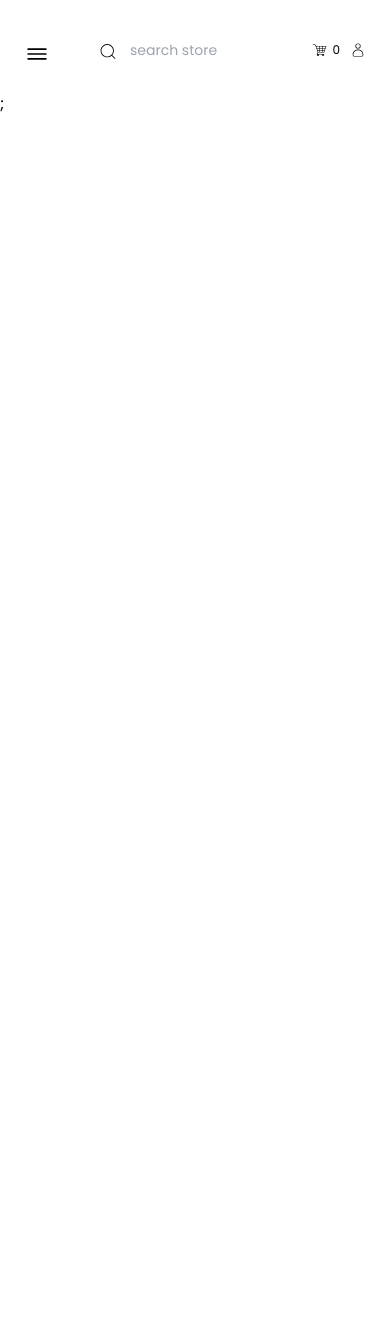
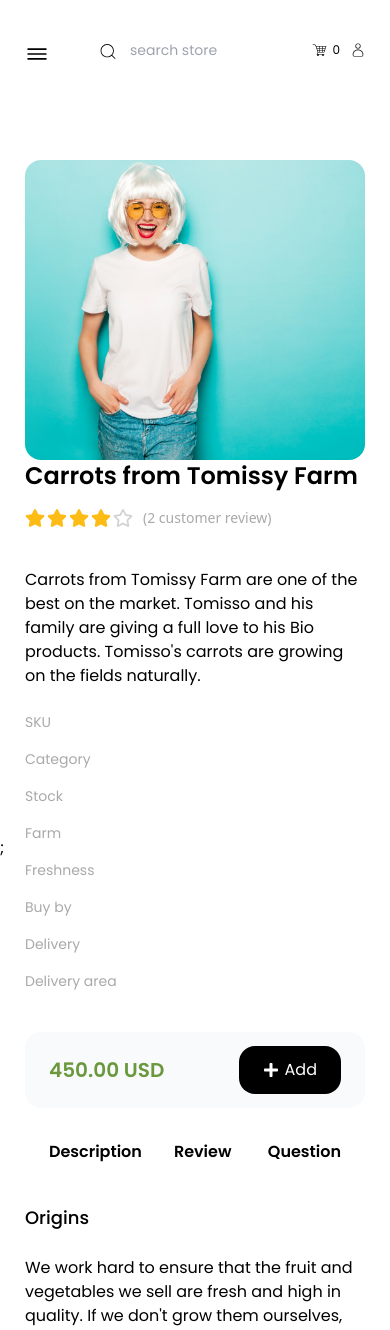
Before and after one commit to Mikwuegbu/eCommerce_desktopUi, a React (Vite) app: page /products/accessories/1 in a window 390 px wide. Shown: the top 1330 px of the page. Before the commit the page ends 844 px from the top, so only its background shows below. Built offline with nearby package versions, Linux system fonts and the light colour scheme; a web font is replaced by a local one.

Commit message:
singleProducts

```diff
--- a/src/layouts/ProductsLayout.tsx
+++ b/src/layouts/ProductsLayout.tsx
@@ -49,11 +49,12 @@ const ProductsSharedLayout = () => {
 
 	const handleClick = (btn: string) => {
 		exploreBtn?.dispatch({ type: btn, payload: btn });
+		setIsOpen(false);
 	};
 
 	return (
-		<div className='flex flex-row space-y-24 relative'>
-			<div className='py-6 pt-8 md:px-6 place-items-center md:space-x-4 flex px-6 justify-between md:fixed left-0 right-0 bg-white z-10'>
+		<div className='flex flex-col space-y-24 relative'>
+			<div className='py-6 pt-8 md:px-6 place-items-center md:space-x-4 flex px-6 justify-between fixed left-0 right-0 bg-white z-10'>
 				<div className='md:flex w-28 h-11 hidden'>
 					<img src={logo} alt={logo} className='' />
 				</div>
@@ -66,7 +67,7 @@ const ProductsSharedLayout = () => {
 				</button>
 				<div className='absolute top-0 left-0'>
 					{isOpen && (
-						<nav className='space-y-24 absolute px-6 pt-28 h-screen w-56 bg-gray-200 bg-opacity-45'>
+						<nav className='space-y-24 absolute px-6 pt-28 h-screen w-56 bg-white'>
 							<div className='space-y-5 font-poppins font-medium text-justify'>
 								{exploreProducts.map((explore) => (
 									<Link
@@ -141,7 +142,12 @@ const ProductsSharedLayout = () => {
 						<p>Help Center</p>
 					</div>
 				</nav>
-				<div className='ml-48'>
+				<div className='ml-40'>
+					<Outlet />
+				</div>
+			</div>
+			<div className='px-4 md:hidden'>
+				<div className=''>
 					<Outlet />
 				</div>
 			</div>
--- a/src/pages/products/accessories/index.tsx
+++ b/src/pages/products/accessories/index.tsx
@@ -5,7 +5,7 @@ const Accessories = () => {
 	const productItems = products.products;
 
 	return (
-		<div className='grid grid-flow-col grid-rows-2 h-[760px] mx-4 pt-8 gap-x-4 gap-y-11 mb-8'>
+		<div className='grid md:grid-flow-col md:grid-rows-2 h-[760px] md:mx-4 pt-8 gap-x-4 gap-y-11 mb-8'>
 			{productItems.map((product) => (
 				<Link to={`${product.id}`} key={product.id} className='relative'>
 					<div className='w-full h-80 overflow-hidden'>
--- a/src/pages/products/accessories/singleProducts.tsx
+++ b/src/pages/products/accessories/singleProducts.tsx
@@ -36,19 +36,22 @@ const SingleProduct = () => {
 	};
 
 	return (
-		<div className='grid h-[740px] mx-8 pt-16 gap-5'>
+		<div className='grid h-[740px] mx-8 pt-16 justify-center'>
 			{product && (
-				<div key={product.id} className='flex space-x-16 max-w-max'>
+				<div
+					key={product.id}
+					className='flex flex-col md:flex-row md:space-x-16 max-w-max'
+				>
 					<div className='overflow-hidden min-w-max'>
 						<img
 							src={product.image}
 							alt={product.displayName}
-							className='w-[380px] h-[340px] object-cover scale-100 rounded-2xl'
+							className='md:w-[380px] md:h-[340px] w-[340px] h-[300px] object-cover scale-100 rounded-2xl'
 						/>
 					</div>
 					<div className='min-w-min mb-4'>
-						<div className=''>
-							<h2 className='font-poppins font-semibold text-3xl'>
+						<div className=' flex flex-col justify-center'>
+							<h2 className='font-poppins font-semibold md:text-3xl text-2xl'>
 								{product.name}
 							</h2>
 
@@ -59,7 +62,7 @@ const SingleProduct = () => {
 								</span>
 							</div>
 							<p className='text-base font-normal py-6'>{product.details}</p>
-							<div className='grid grid-cols-2 gap-4'>
+							<div className='grid md:grid-cols-2 gap-4'>
 								{product.specs.map((spec) => {
 									return (
 										<div key={spec.key} className=''>
@@ -69,19 +72,20 @@ const SingleProduct = () => {
 								})}
 							</div>
 							<div className='py-10'>
-								<div className='flex justify-between bg-gray-50 py-3.5 px-4 place-items-center rounded-2xl'>
-									<p className='font-semibold text-3xl text-[#6A983C]'>
+								<div className='flex justify-between bg-gray-50 py-3.5 md:px-4 px-6 place-items-center rounded-2xl'>
+									<p className='font-semibold md:text-3xl text-xl text-[#6A983C]'>
 										{product.price.toFixed(2)}&nbsp;USD
 									</p>
-									<div className='flex place-items-center space-x-8'>
-										<div className='flex space-x-2.5 max-w-min border-2 px-4 py-3 rounded-2xl bg-gray-100'>
+									{/* -- DropDown and Button */}
+									<div className='flex flex-row place-items-center space-x-8'>
+										<div className='md:flex hidden md:space-x-2.5 max-w-min border-2 md:px-4 px-2 py-3 rounded-2xl bg-gray-100'>
 											<span className='border-r-2 pr-4'>
 												{cartItem?.quantity}
 											</span>
 											<select
 												onChange={handleSelectChange}
 												name='num_of_items'
-												className='outline-none bg-gray-100 px-2'
+												className='outline-none bg-gray-100 md:px-2'
 												disabled={cart.length < 1}
 											>
 												<option defaultValue={1} value={1}>
@@ -94,13 +98,20 @@ const SingleProduct = () => {
 										</div>
 										<button
 											onClick={() => dispatch(addItemToCart(product))}
-											className='active:bg-[#000000c2] flex place-items-center space-x-1.5 bg-black text-white py-3 px-4 rounded-2xl'
+											className='hidden active:bg-[#000000c2] md:flex place-items-center space-x-1.5 bg-black text-white py-3 px-4 rounded-2xl'
 										>
 											<FaPlus /> <span>Add to cart</span>
 										</button>
+										<button
+											onClick={() => dispatch(addItemToCart(product))}
+											className='md:hidden active:bg-[#000000c2] flex place-items-center space-x-1.5 bg-black text-white py-3 px-6 rounded-2xl'
+										>
+											<FaPlus /> <span>Add</span>
+										</button>
 									</div>
 								</div>
-								<div className='pt-8 pb-6 flex justify-between font-semibold text-xl space-x-8'>
+
+								<div className='pt-8 pb-6 flex font-semibold md:text-xl space-x-8 px-6'>
 									<button className='w-full text-justify hover:border-b-[2.5px] pb-4 border-[#6A983C]'>
 										Description
 									</button>
--- a/src/pages/products/explore/index.tsx
+++ b/src/pages/products/explore/index.tsx
@@ -9,9 +9,10 @@ import {
 
 const Explore = () => {
 	return (
-		<div className='py-8 flex justify-center ml-36'>
-			<div className='grid grid-cols-2 gap-3 max-w-screen-lg'>
+		<div className='py-8 flex lg:justify-center lg:ml-36'>
+			<div className='grid md:grid-cols-2 gap-3 max-w-screen-lg'>
 				<div className='flex flex-col gap-y-3.5'>
+					{/* -- first banner1 */}
 					<div className='h-44'>
 						<img
 							src={banner1}
@@ -19,6 +20,7 @@ const Explore = () => {
 							className='w-full h-full object-cover rounded-2xl'
 						/>
 					</div>
+					{/* -- second Banner */}
 					<div className='h-44'>
 						<img
 							src={banner2}
@@ -36,6 +38,7 @@ const Explore = () => {
 					</div>
 				</div>
 				<div className='flex flex-col gap-y-3'>
+					{/* --third Banner */}
 					<div className='grid grid-cols-2 gap-x-3'>
 						<div className='relative w-full h-96 overflow-hidden rounded-2xl'>
 							<img src={model1} alt='' className='w-full h-full object-cover' />
@@ -44,6 +47,7 @@ const Explore = () => {
 							<img src={model2} alt='' className='w-full h-full object-cover' />
 						</div>
 					</div>
+					{/* -- fourth banner */}
 					<div className='flex flex-col gap-y-3.5'>
 						<div className='w-full h-44'>
 							<img
```
